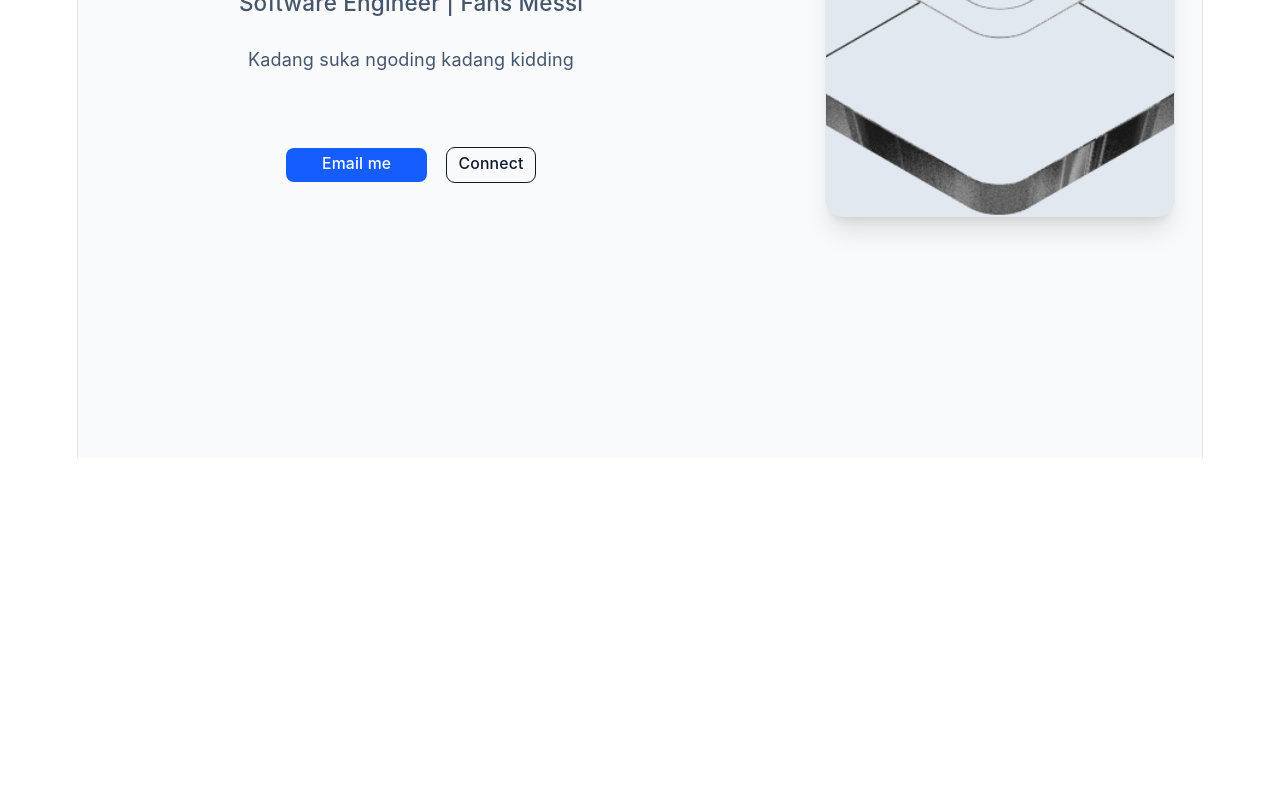
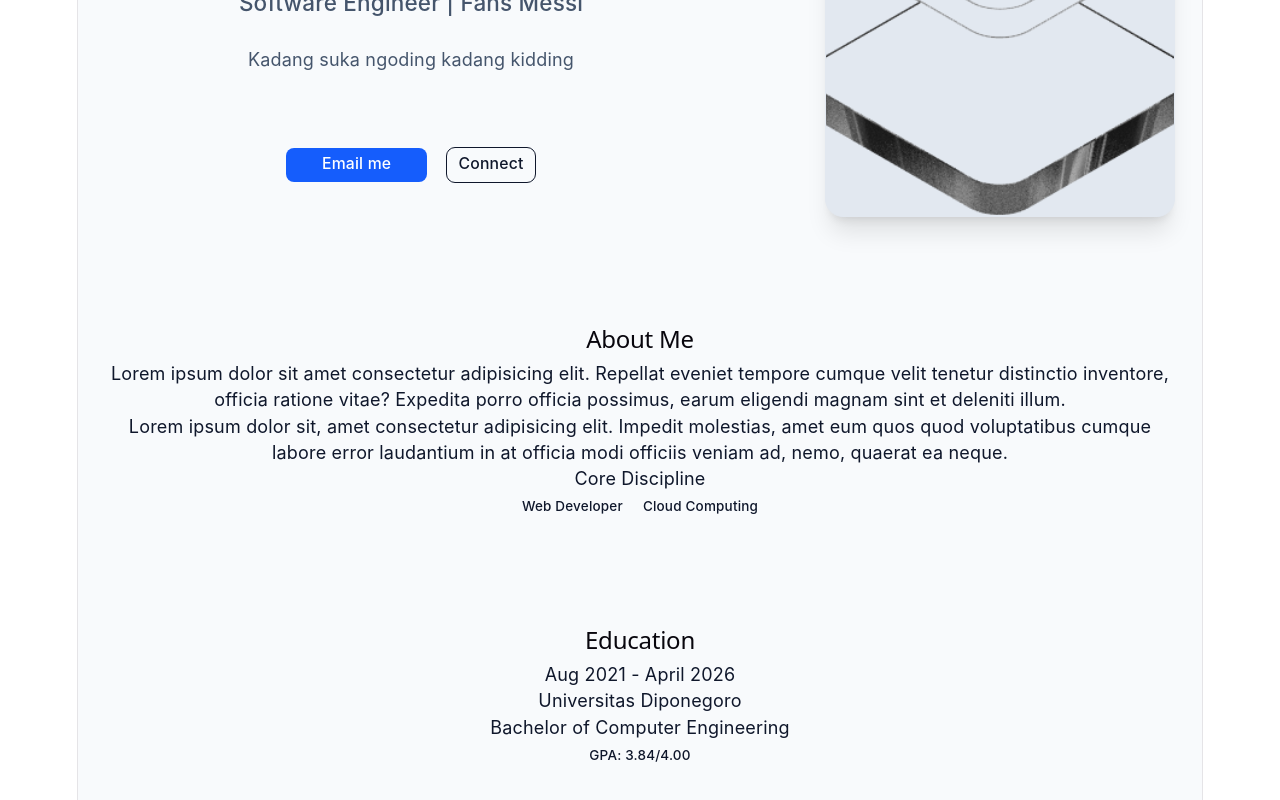
Before and after one commit to NaufalYogaPratama/JDT-17-NAUFAL-REACT, a React (Vite) app: page /cv-page in a window 1280 px wide. Shown: the part 342-1142 px from the top of the page. Before the commit the page ends 800 px from the top, so only its background shows below. Built offline with nearby package versions, Linux system fonts and the light colour scheme.

Commit message:
[FEAT] - ADD ABOUT ME AND EDUCATION SECTION IN CV PAGE

```diff
--- a/src/container/CV/index.tsx
+++ b/src/container/CV/index.tsx
@@ -17,7 +17,7 @@ function CvPage() {
                 {/* content left */}
                 <div className='flex-1 space-y-6'>
                     {/* content inside 1 */}
-                    <Badge variant="secondary" className="text-blue-700 bg-blue-100 hover:bg-blue-200 font-mono">
+                    <Badge variant="secondary" className="text-blue-700 bg-slate-50 hover:bg-blue-200 font-mono">
                         <span className="mr-2 h-2 w-2 rounded-full bg-blue-600 animate-pulse"></span>
                         - alo amigos -
                         <span className="mr-2 h-2 w-2 rounded-full bg-blue-600 animate-pulse"></span>
@@ -52,6 +52,57 @@ function CvPage() {
                     </div>
                 </div>
             </section>
+            {/* ABOUT ME SECTION */}
+            <section>
+                <h2>
+                    About Me
+                </h2>
+                {/* content kiri */}
+                <div>
+                    {/* content inside 1 */}
+                    <div>
+                        <p>
+                            Lorem ipsum dolor sit amet consectetur adipisicing elit. Repellat eveniet tempore cumque velit tenetur distinctio inventore, officia ratione vitae? Expedita porro officia possimus, earum eligendi magnam sint et deleniti illum.
+                        </p>
+                        <p>
+                            Lorem ipsum dolor sit, amet consectetur adipisicing elit. Impedit molestias, amet eum quos quod voluptatibus cumque labore error laudantium in at officia modi officiis veniam ad, nemo, quaerat ea neque.
+                        </p>
+                    </div>
+                </div>
+                {/* content kanan */}
+                <div>
+                    {/* content inside 2.1 */}
+                    <div>
+                        <h3>Core Discipline</h3>
+                    </div>
+                    {/* content inside 2.2 */}
+                    <div>
+                        <Badge variant="secondary">Web Developer</Badge>
+                        <Badge variant="secondary">Cloud Computing</Badge>
+                    </div>
+                </div>
+            </section>
+            {/* EDUCATION SECTION */}
+            <section>
+                <h2>Education</h2>
+                {/* content inside */}
+                <div>
+                    {/* content kiwo */}
+                    <div>Aug 2021 - April 2026</div>
+                    {/* content tengen */}
+                    <div>
+                        {/* content tengen 1 */}
+                        <h3>Universitas Diponegoro</h3>
+                        {/* content tengen 2 */}
+                        <p>Bachelor of Computer Engineering</p>
+                        {/* content tengen 3 */}
+                        <div>
+                            <Badge variant="secondary">GPA: 3.84/4.00</Badge>
+                        </div>
+                    </div>
+                </div>
+
+            </section>
         </div>
     </div>
   )
```
